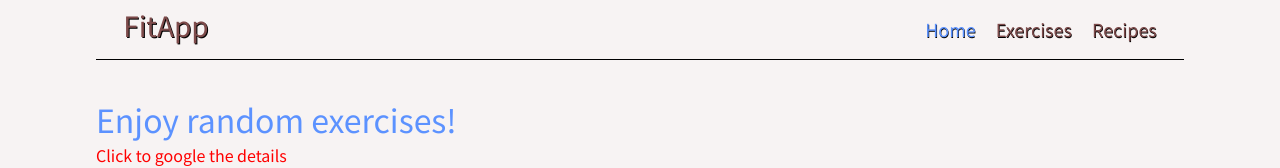
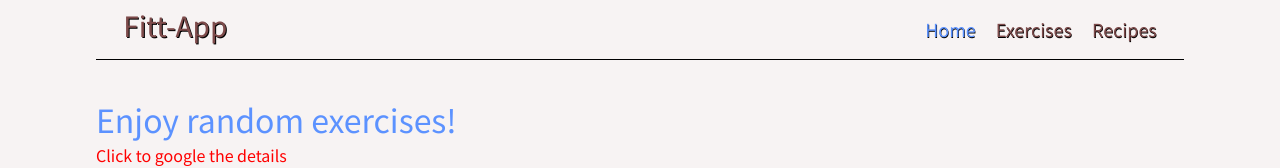
Before and after one commit to asaganowski/Fit-app, a React (Create React App) app: page /recipeDetails/1 in a window 1280 px wide. Shown: the top 168 px of the page. Built offline with nearby package versions, Linux system fonts and the light colour scheme; no server answers.

Commit message:
change name of app

```diff
--- a/src/components/Navbar/Navbar.js
+++ b/src/components/Navbar/Navbar.js
@@ -22,7 +22,7 @@ export default function Navbar() {
       <div className="navbar-content">
 
         <Link to="/">
-            <h3 className="appName">FitApp</h3>
+            <h3 className="appName">Fitt-App</h3>
         </Link>
 
 
```
